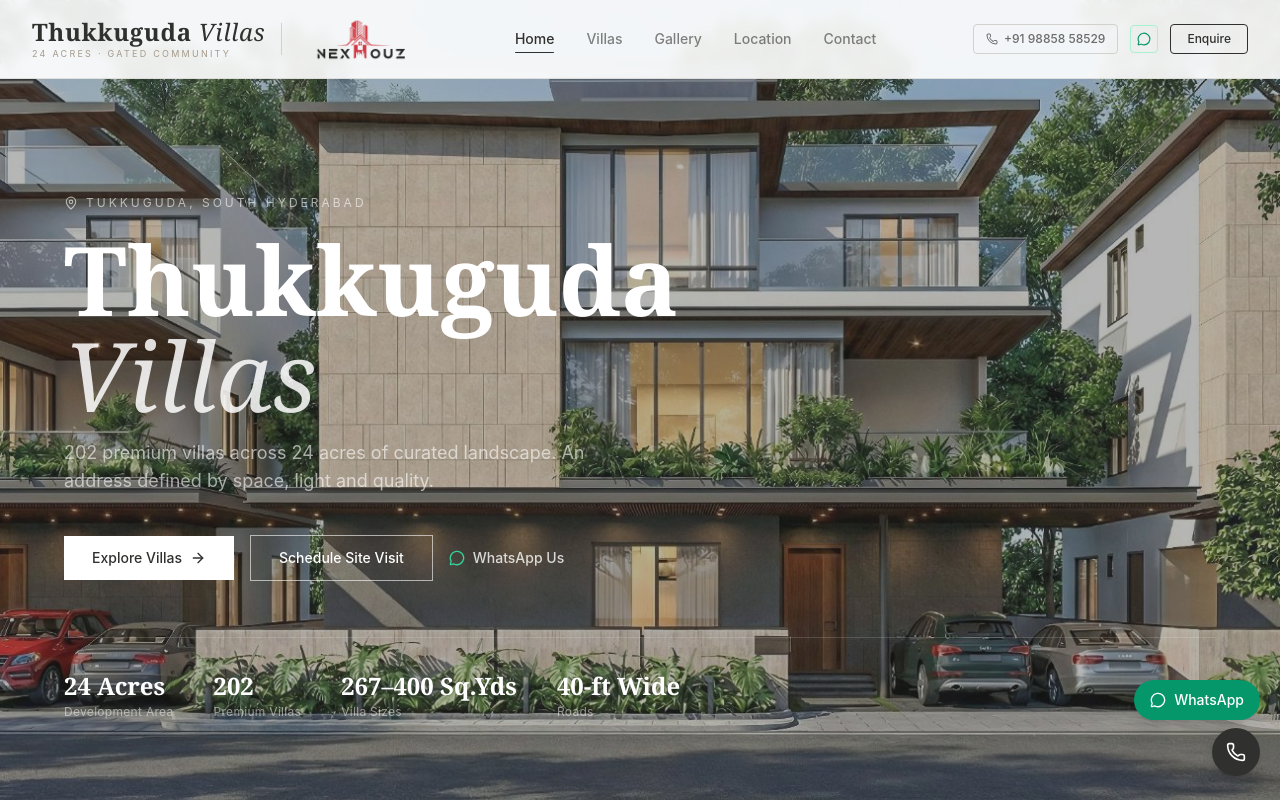
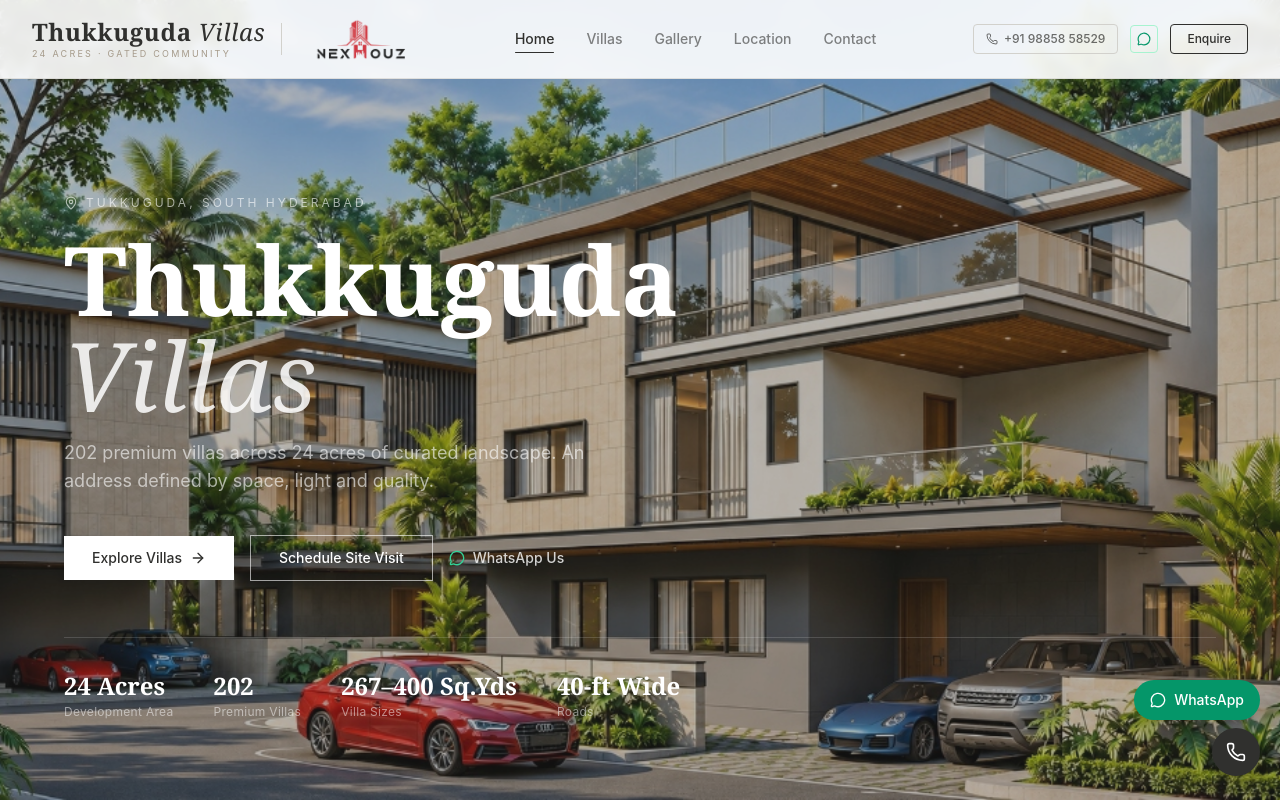
Before and after one commit to KEEekshithMadhav/thukkuguda-villas, a Next.js app: page / in a window 1280 px wide. Shown: the top 802 px of the page. Built offline with nearby package versions, Linux system fonts and the light colour scheme.

Commit message:
New hero image (villa render), NexHouz favicon via app/icon.png and public/favicon.png

```diff
--- a/src/app/layout.tsx
+++ b/src/app/layout.tsx
@@ -22,6 +22,7 @@ export const metadata: Metadata = {
   icons: {
     icon: [
       { url: "/favicon.png", type: "image/png" },
+      { url: "/images/nexhouz-logo.png", type: "image/png" },
     ],
     apple: "/favicon.png",
     shortcut: "/favicon.png",
--- a/src/components/sections/HeroSection.tsx
+++ b/src/components/sections/HeroSection.tsx
@@ -21,7 +21,7 @@ const HeroSection: React.FC = () => {
       {/* Full-width hero image */}
       <div className="absolute inset-0">
         <Image
-          src="/images/villas/villa-400-ef-01.jpg"
+          src="/images/hero/hero-villa.jpg"
           alt="Thukkuguda Villas – Premium Villa Architecture"
           fill
           className="object-cover object-center"
```
Also changed, not shown: public/images/hero/hero-villa.jpg, src/app/favicon.png (added).
